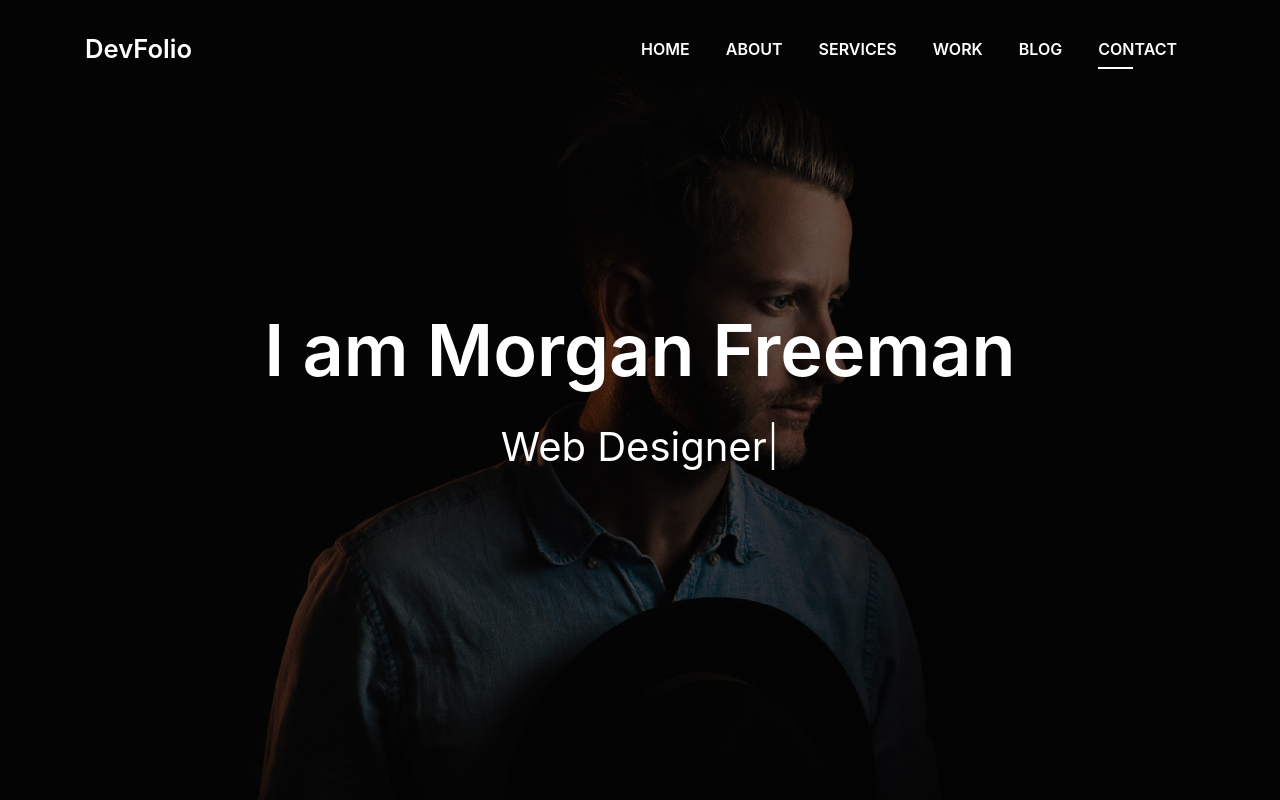
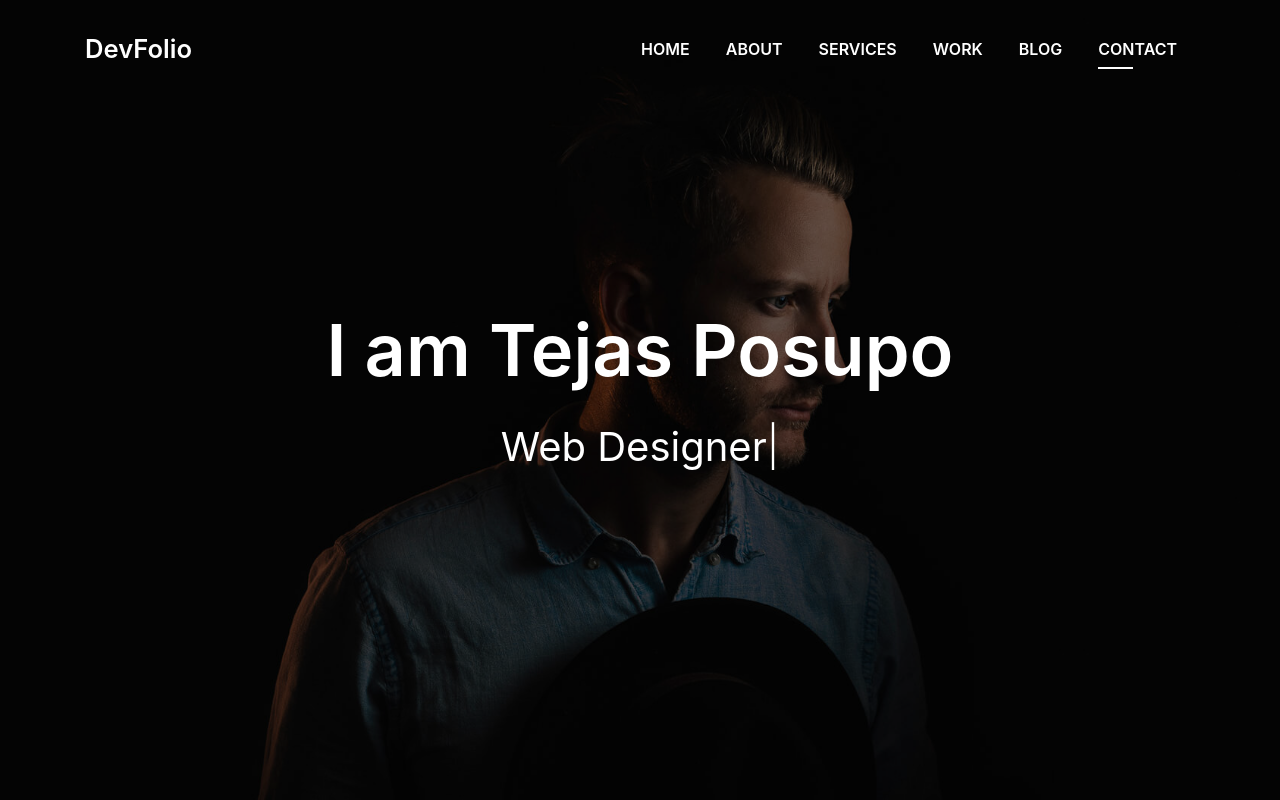
Before and after one commit to TejasPosupo/Tejas, a plain HTML site: page index.html in a window 1280 px wide. Shown: the top 800 px of the page. Drawn offline with Linux system fonts and the light colour scheme; files whose address does not match are found by name.

Commit message:
Update index.html

```diff
--- a/index.html
+++ b/index.html
@@ -2,7 +2,7 @@
 <html lang="en">
 <head>
   <meta charset="utf-8">
-  <title>DevFolio Bootstrap Template</title>
+  <title>Tejas Posupo</title>
   <meta content="width=device-width, initial-scale=1.0" name="viewport">
   <meta content="" name="keywords">
   <meta content="" name="description">
@@ -77,7 +77,7 @@
       <div class="table-cell">
         <div class="container">
           <!--<p class="display-6 color-d">Hello, world!</p>-->
-          <h1 class="intro-title mb-4">I am Morgan Freeman</h1>
+          <h1 class="intro-title mb-4">I am Tejas Posupo</h1>
           <p class="intro-subtitle"><span class="text-slider-items">CEO DevFolio,Web Developer,Web Designer,Frontend Developer,Graphic Designer</span><strong class="text-slider"></strong></p>
           <!-- <p class="pt-3"><a class="btn btn-primary btn js-scroll px-4" href="#about" role="button">Learn More</a></p> -->
         </div>
```
